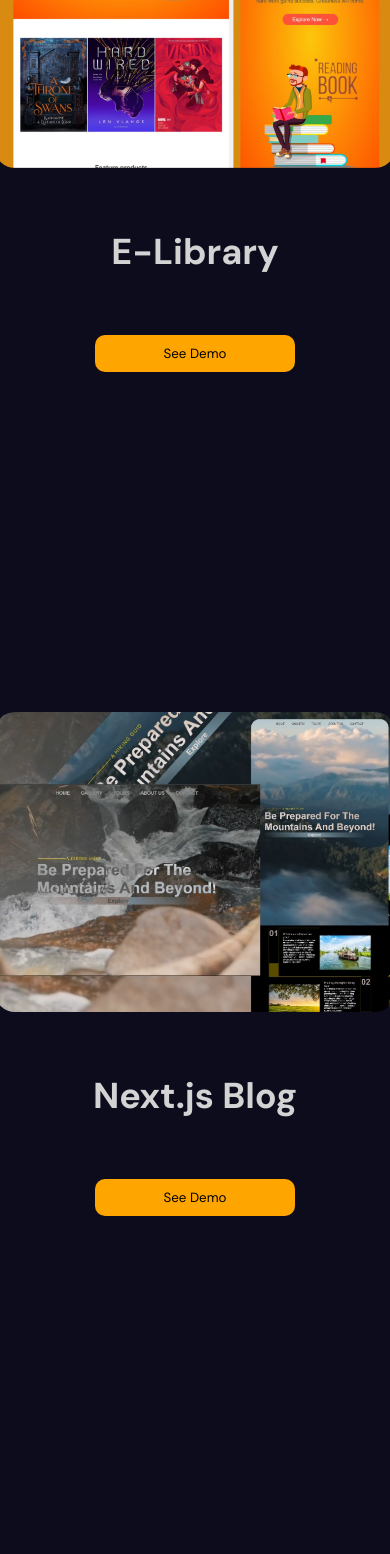
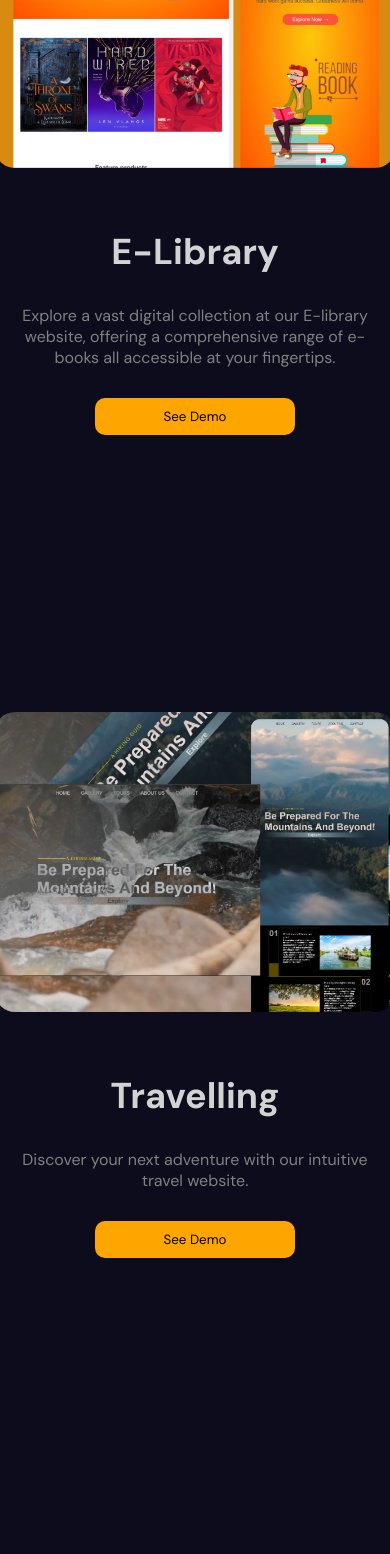
Before and after one commit to AmanKhansili/PORTFOLIO, a React (Vite) app: page / in a window 390 px wide. Shown: the part 4325-5879 px from the top of the page. Built offline with nearby package versions, Linux system fonts and the light colour scheme.

Commit message:
Responsive

```diff
--- a/src/component/portfolio/Portfolio.jsx
+++ b/src/component/portfolio/Portfolio.jsx
@@ -7,20 +7,22 @@ const items = [
     id: 1,
     title: "E-Library",
     img: "1.jpg",
-    desc: "",
+    desc: "Explore a vast digital collection at our E-library website, offering a comprehensive range of e-books all accessible at your fingertips.",
     link: "https://amankhansili.github.io/BookRack/Home.html",
   },
   {
     id: 2,
-    title: "Next.js Blog",
+    title: "Travelling",
     img: "2.jpg",
     link: "https://amankhansili.github.io/Web_Sites/#",
+    desc: "Discover your next adventure with our intuitive travel website.",
   },
   {
     id: 3,
-    title: "Vanilla JS App",
+    title: "Portfolio",
     img: "3.jpg",
     link: "https://akportfol-io.netlify.app/",
+    desc: "An elegantly designed portfolio website showcasing a diverse range of creative works, seamlessly blending artistic flair with user-friendly navigation.",
   },
 ];
 
--- a/src/component/portfolio/portfolio.scss
+++ b/src/component/portfolio/portfolio.scss
@@ -51,6 +51,7 @@
         @include mobile {
           width: 100%;
           max-height: 300px;
+          text-align: center;
         }
 
         img {
```
